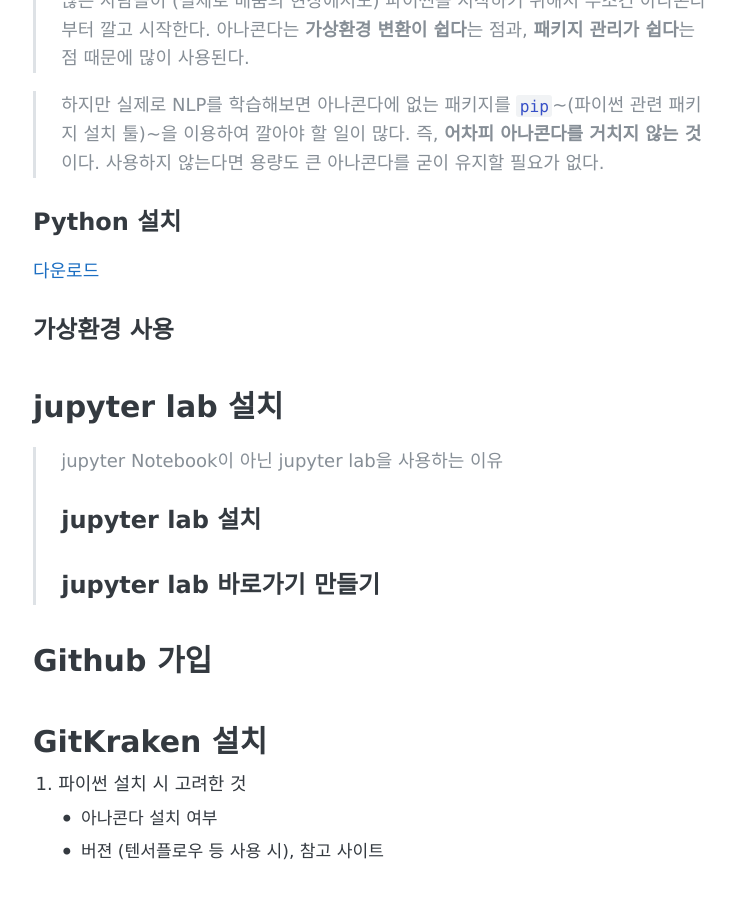
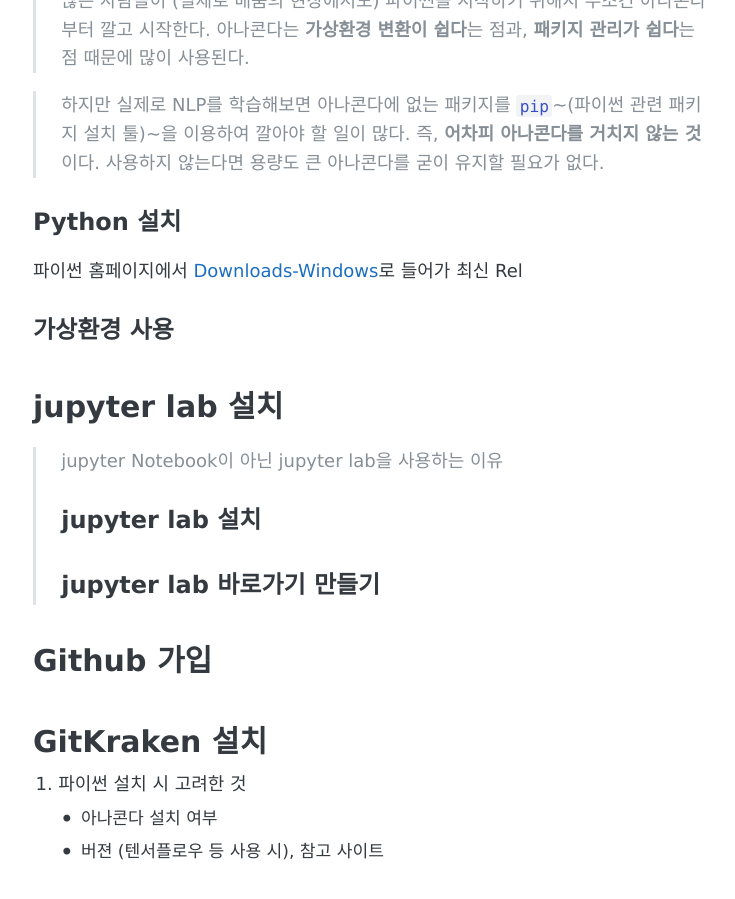
Before and after one commit to stellarway/stellarway.github.io, a Jekyll site: the page built from _posts/2019-08-23-enviroment.md, in a window 1280 px wide and 900 px high, scrolled down 458 px. Shown: the whole window, without its empty margins (247-982 px from the left). Built offline with Jekyll 4.4.1, drawn with Linux system fonts in a browser that asks for light colours; some of the changed lines change nothing that is shown.

Commit message:
_posts/2019-08-23-enviroment.md updated from https://stackedit.io/

```diff
--- a/_posts/2019-08-23-enviroment.md
+++ b/_posts/2019-08-23-enviroment.md
@@ -11,7 +11,7 @@
 > 하지만 실제로 NLP를 학습해보면 아나콘다에 없는 패키지를 `pip`~(파이썬 관련 패키지 설치 툴)~을 이용하여 깔아야 할 일이 많다. 즉, **어차피 아나콘다를 거치지 않는 것**이다. 사용하지 않는다면 용량도 큰 아나콘다를 굳이 유지할 필요가 없다.
 
 ## Python 설치
-[다운로드](https://www.python.org/downloads/windows/)
+파이썬 홈페이지에서 [Downloads-Windows](https://www.python.org/downloads/windows/)로 들어가 최신 Rel
 
 ## 가상환경 사용
 
@@ -31,6 +31,6 @@
 
 
 <!--stackedit_data:
-eyJoaXN0b3J5IjpbMjQ0ODYyMjA1LDE0MTIzNTk5NjIsLTI3Nj
-M1ODA2MV19
+eyJoaXN0b3J5IjpbLTE4NTM2MjkyMywxNDEyMzU5OTYyLC0yNz
+YzNTgwNjFdfQ==
 -->
```
